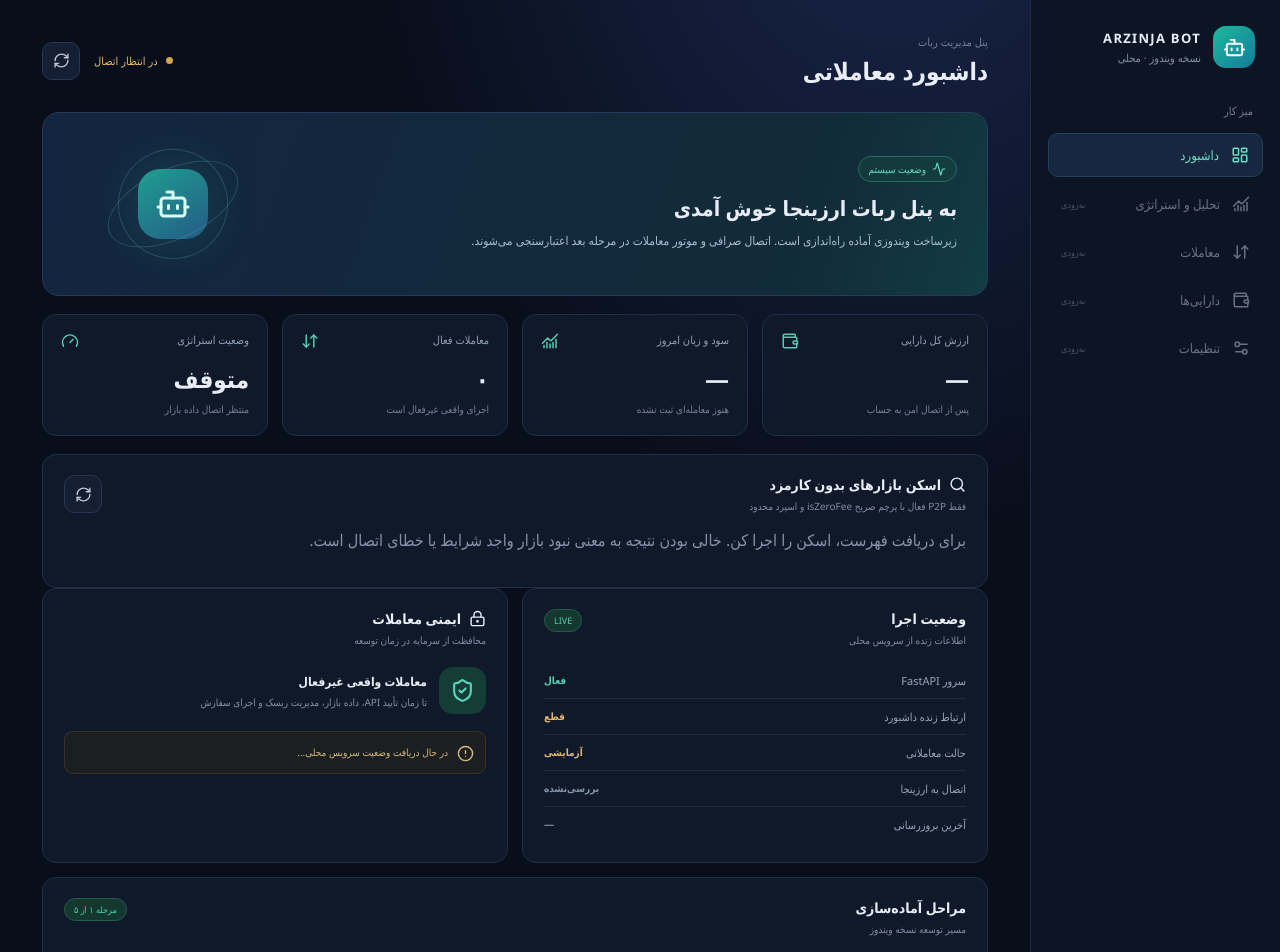
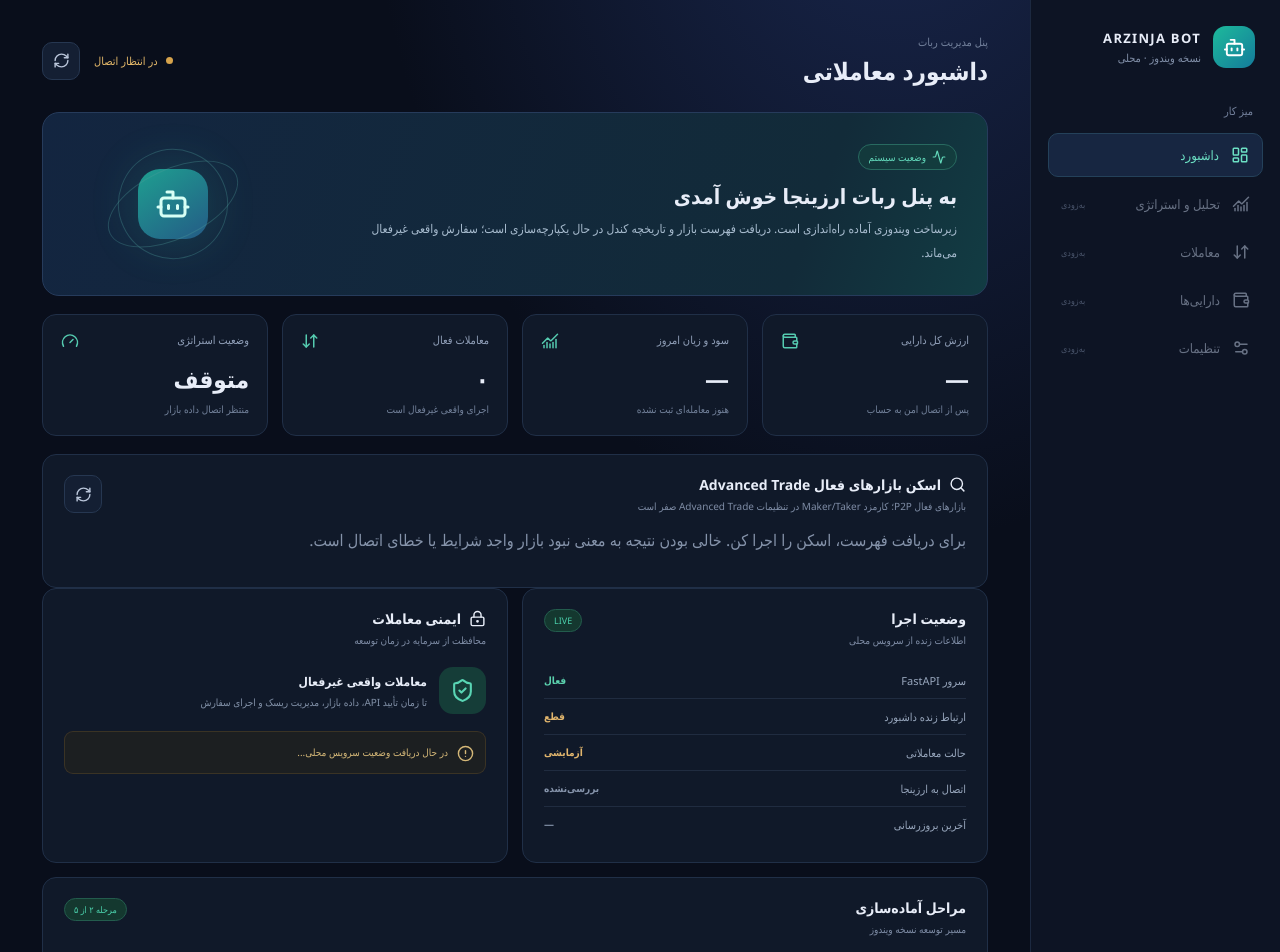
Before and after one commit to Ahurah24/my-natal-transit-analysis, a React (Vite) app in the folder arzinja_trading_bot_windows/frontend/: page / in a window 1280 px wide. Shown: the top 952 px of the page. Built offline with nearby package versions, Linux system fonts and the light colour scheme; no server answers.

Commit message:
Update UI and documentation for verified Arzinja P2P endpoints

```diff
--- a/arzinja_trading_bot_windows/frontend/src/App.jsx
+++ b/arzinja_trading_bot_windows/frontend/src/App.jsx
@@ -78,7 +78,7 @@ export default function App() {
       </header>
 
       <section className="welcome">
-        <div><span className="pill"><Activity size={14}/> وضعیت سیستم</span><h2>به پنل ربات ارزینجا خوش آمدی</h2><p>زیرساخت ویندوزی آماده راه‌اندازی است. اتصال صرافی و موتور معاملات در مرحله بعد اعتبارسنجی می‌شوند.</p></div>
+        <div><span className="pill"><Activity size={14}/> وضعیت سیستم</span><h2>به پنل ربات ارزینجا خوش آمدی</h2><p>زیرساخت ویندوزی آماده راه‌اندازی است. دریافت فهرست بازار و تاریخچه کندل در حال یکپارچه‌سازی است؛ سفارش واقعی غیرفعال می‌ماند.</p></div>
         <div className="welcome-art"><div className="orbit orbit-one"/><div className="orbit orbit-two"/><div className="orb-core"><Bot size={36}/></div></div>
       </section>
 
@@ -90,7 +90,7 @@ export default function App() {
       </section>
 
       <section className="panel roadmap">
-        <div className="panel-head"><div><h3><Search size={17}/> اسکن بازارهای بدون کارمزد</h3><p>فقط P2P فعال با پرچم صریح isZeroFee و اسپرد محدود</p></div><button className="icon-btn" onClick={runScan} disabled={scanLoading} title="شروع اسکن">{scanLoading ? "…" : <RefreshCw size={17}/>}</button></div>
+        <div className="panel-head"><div><h3><Search size={17}/> اسکن بازارهای فعال Advanced Trade</h3><p>بازارهای فعال P2P؛ کارمزد Maker/Taker در تنظیمات Advanced Trade صفر است</p></div><button className="icon-btn" onClick={runScan} disabled={scanLoading} title="شروع اسکن">{scanLoading ? "…" : <RefreshCw size={17}/>}</button></div>
         {scanError && <div className="notice"><CircleAlert size={17}/><span>{scanError}</span></div>}
         {scan.length === 0 ? <p className="muted">برای دریافت فهرست، اسکن را اجرا کن. خالی بودن نتیجه به معنی نبود بازار واجد شرایط یا خطای اتصال است.</p> : <div className="status-list">{scan.map((item) => <div key={item.pair}><span><b>{item.pair}</b> · اسپرد {item.spread_percent}%</span><b className="ok">عمق {Number(item.liquidity_score).toLocaleString("en-US")}</b></div>)}</div>}
       </section>
@@ -114,7 +114,7 @@ export default function App() {
       </section>
 
       <section className="panel roadmap">
-        <div className="panel-head"><div><h3>مراحل آماده‌سازی</h3><p>مسیر توسعه نسخه ویندوز</p></div><span className="step-count">مرحله ۱ از ۵</span></div>
+        <div className="panel-head"><div><h3>مراحل آماده‌سازی</h3><p>مسیر توسعه نسخه ویندوز</p></div><span className="step-count">مرحله ۲ از ۵</span></div>
         <div className="steps">
           <div className="step done"><i>✓</i><span>ساختار وب و API محلی</span></div>
           <div className="step current"><i>۲</i><span>یکپارچه‌سازی API ارزینجا</span></div>
```
